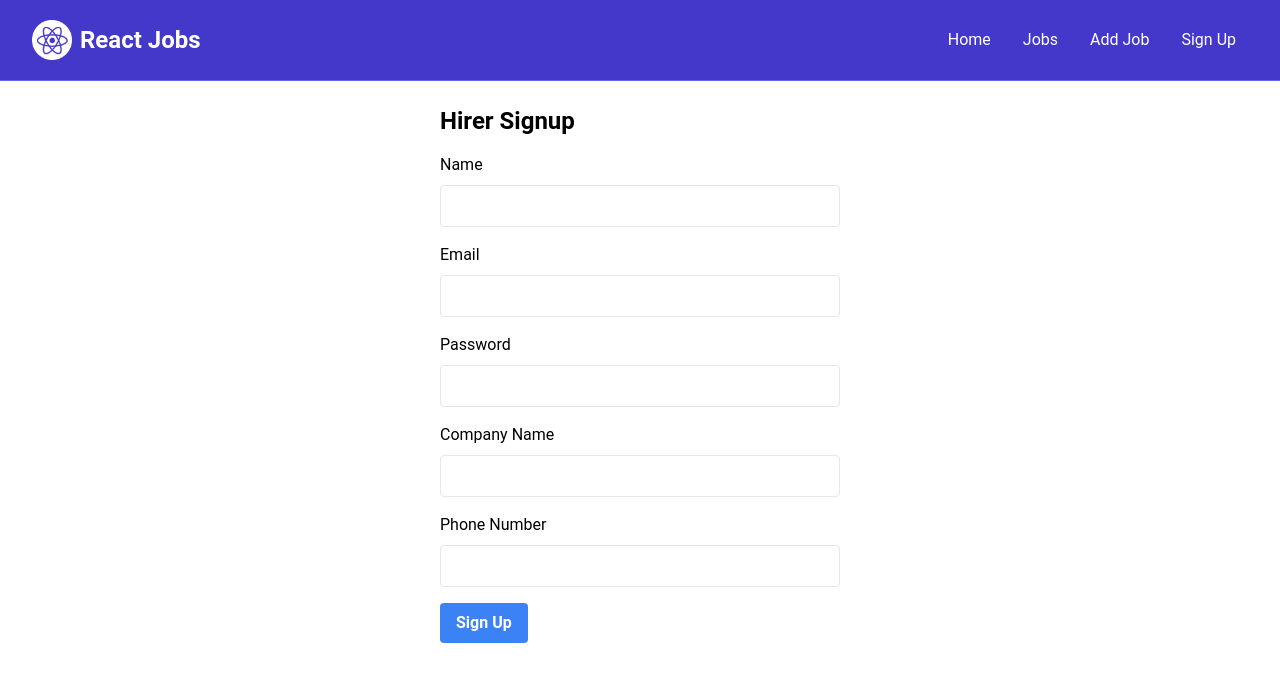
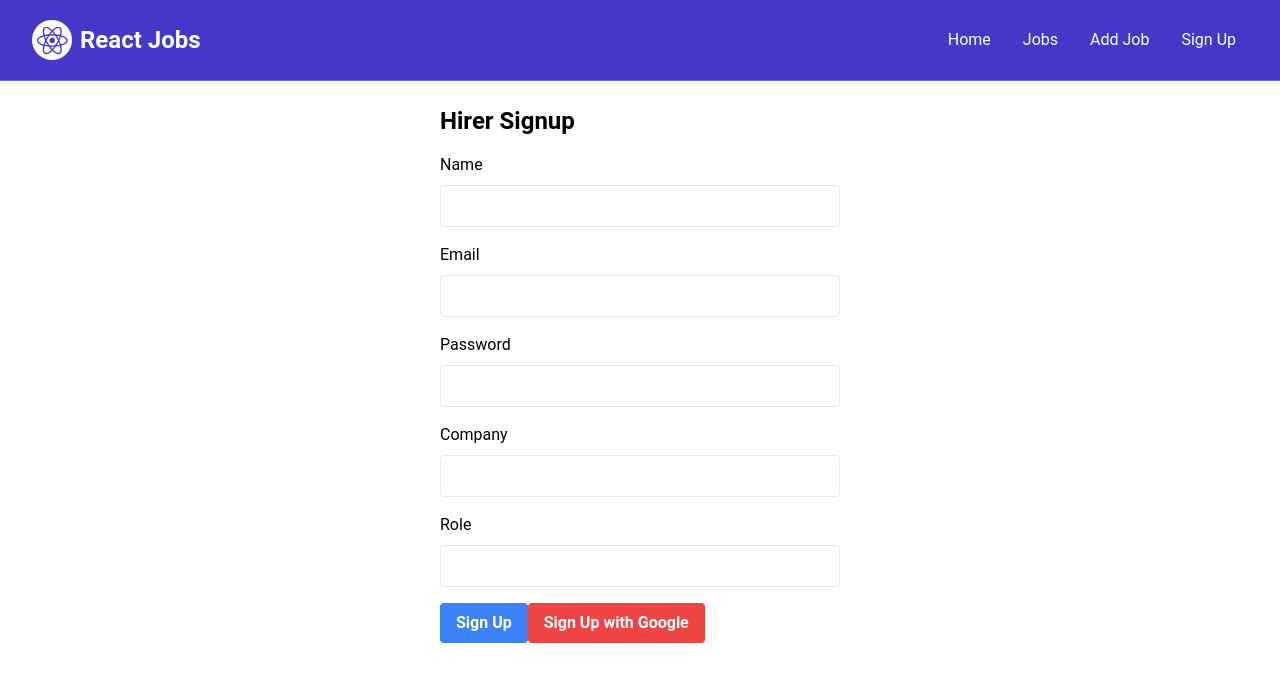
Before and after one commit to hefeholuwah/JOBBER, a React (Vite) app: page /signup/hirer in a window 1280 px wide. Shown: the top 682 px of the page. Built offline with nearby package versions, Linux system fonts and the light colour scheme.

Commit message:
added user authentication for signups

```diff
--- a/package.json
+++ b/package.json
@@ -12,6 +12,7 @@
   },
   "dependencies": {
     "axios": "^1.7.7",
+    "firebase": "^10.14.0",
     "prop-types": "^15.8.1",
     "react": "^18.2.0",
     "react-dom": "^18.2.0",
--- a/src/components/DeveloperSignup.jsx
+++ b/src/components/DeveloperSignup.jsx
@@ -1,28 +1,77 @@
-import React, { useState } from 'react';
-import { useNavigate } from 'react-router-dom';
+import { useNavigate } from "react-router-dom";
+import { useState } from "react";
+import {
+  createUserWithEmailAndPassword,
+  signInWithPopup,
+  GoogleAuthProvider,
+} from "firebase/auth";
+import { auth } from "../firebase/firebase"; // Import auth
+import { getDatabase, ref, set } from "firebase/database"; // Import Firebase Database functions
 
 const DeveloperSignupForm = () => {
-    const [name, setName] = useState('');
-    const [email, setEmail] = useState('');
-    const [password, setPassword] = useState('');
-    const [skills, setSkills] = useState('');
-    const [portfolioUrl, setPortfolioUrl] = useState('');
+  const [name, setName] = useState("");
+  const [email, setEmail] = useState("");
+  const [password, setPassword] = useState("");
+  const [skills, setSkills] = useState("");
+  const [portfolioUrl, setPortfolioUrl] = useState("");
   const navigate = useNavigate();
+  const provider = new GoogleAuthProvider(); // Google Auth Provider instance
 
   const handleSubmit = async (event) => {
     event.preventDefault();
     try {
+      // Create user with email and password
+      const userCredential = await createUserWithEmailAndPassword(
+        auth,
+        email,
+        password
+      );
+      const user = userCredential.user;
 
-            console.log('Developer signup form submitted:', {
+      console.log("Developer signup form submitted:", {
         name,
         email,
-                password,
         skills,
         portfolioUrl,
       });
-            navigate('/jobs');
+
+      // Save user data to Realtime Database
+      const db = getDatabase();
+      await set(ref(db, "developers/" + user.uid), {
+        name,
+        email,
+        skills,
+        portfolioUrl,
+      });
+
+      // Redirect after successful signup
+      navigate("/jobs");
     } catch (error) {
-            console.error('Error submitting signup form:', error);
+      console.error("Error submitting signup form:", error);
+    }
+  };
+
+  const handleGoogleSignUp = async () => {
+    try {
+      // Sign in with Google
+      const result = await signInWithPopup(auth, provider);
+      const user = result.user;
+
+      console.log("Google sign-up successful:", user);
+
+      // Save user data to Realtime Database
+      const db = getDatabase();
+      await set(ref(db, "developers/" + user.uid), {
+        name: user.displayName || "Unknown",
+        email: user.email,
+        skills: "Google Sign-up", // You can add skill collection later for Google users
+        portfolioUrl: "",
+      });
+
+      // Redirect after successful signup
+      navigate("/jobs");
+    } catch (error) {
+      console.error("Error during Google sign-up:", error);
     }
   };
 
@@ -30,9 +79,10 @@ const DeveloperSignupForm = () => {
     <form onSubmit={handleSubmit} className="max-w-md mx-auto p-6">
       <h2 className="text-2xl font-bold mb-4">Developer Signup</h2>
 
-
       <div className="mb-4">
-                <label htmlFor="name" className="block mb-2">Name</label>
+        <label htmlFor="name" className="block mb-2">
+          Name
+        </label>
         <input
           type="text"
           id="name"
@@ -43,9 +93,10 @@ const DeveloperSignupForm = () => {
         />
       </div>
 
-
       <div className="mb-4">
-                <label htmlFor="email" className="block mb-2">Email</label>
+        <label htmlFor="email" className="block mb-2">
+          Email
+        </label>
         <input
           type="email"
           id="email"
@@ -56,9 +107,10 @@ const DeveloperSignupForm = () => {
         />
       </div>
 
-
       <div className="mb-4">
-                <label htmlFor="password" className="block mb-2">Password</label>
+        <label htmlFor="password" className="block mb-2">
+          Password
+        </label>
         <input
           type="password"
           id="password"
@@ -69,9 +121,10 @@ const DeveloperSignupForm = () => {
         />
       </div>
 
-
       <div className="mb-4">
-                <label htmlFor="skills" className="block mb-2">Skills</label>
+        <label htmlFor="skills" className="block mb-2">
+          Skills
+        </label>
         <textarea
           id="skills"
           value={skills}
@@ -81,9 +134,10 @@ const DeveloperSignupForm = () => {
         />
       </div>
 
-
       <div className="mb-4">
-                <label htmlFor="portfolioUrl" className="block mb-2">Portfolio URL</label>
+        <label htmlFor="portfolioUrl" className="block mb-2">
+          Portfolio URL
+        </label>
         <input
           type="url"
           id="portfolioUrl"
@@ -96,9 +150,17 @@ const DeveloperSignupForm = () => {
 
       <button
         type="submit"
-                className="bg-blue-500 hover:bg-blue-600 text-white font-bold py-2 px-4 rounded"
+        className="bg-blue-500 hover:bg-blue-600 text-white font-bold py-2 px-4 rounded mb-4"
       >
         Sign Up
+      </button>
+
+      <button
+        type="button"
+        onClick={handleGoogleSignUp}
+        className="bg-red-500 hover:bg-red-600 text-white font-bold py-2 px-4 rounded"
+      >
+        Sign Up with Google
       </button>
     </form>
   );
--- a/src/components/HirerSignup.jsx
+++ b/src/components/HirerSignup.jsx
@@ -1,29 +1,77 @@
-import React, { useState } from 'react';
-import { useNavigate } from 'react-router-dom';
+import { useNavigate } from "react-router-dom";
+import { useState } from "react";
+import {
+  createUserWithEmailAndPassword,
+  signInWithPopup,
+  GoogleAuthProvider,
+} from "firebase/auth";
+import { auth } from "../firebase/firebase"; // Import auth
+import { getDatabase, ref, set } from "firebase/database"; // Import Firebase Database functions
 
 const HirerSignupForm = () => {
-    const [name, setName] = useState('');
-    const [email, setEmail] = useState('');
-    const [password, setPassword] = useState('');
-    const [companyName, setCompanyName] = useState('');
-    const [phoneNumber, setPhoneNumber] = useState('');
+  const [name, setName] = useState("");
+  const [email, setEmail] = useState("");
+  const [password, setPassword] = useState("");
+  const [company, setCompany] = useState("");
+  const [role, setRole] = useState("");
   const navigate = useNavigate();
+  const provider = new GoogleAuthProvider(); // Google Auth Provider instance
 
   const handleSubmit = async (event) => {
     event.preventDefault();
     try {
-            // Here you would typically send a POST request to your server
-            // with the collected form data
-            console.log('Hirer signup form submitted:', {
+      // Create user with email and password
+      const userCredential = await createUserWithEmailAndPassword(
+        auth,
+        email,
+        password
+      );
+      const user = userCredential.user;
+
+      console.log("Hirer signup form submitted:", {
         name,
         email,
-                password,
-                companyName,
-                phoneNumber,
+        company,
+        role,
       });
-            navigate('/jobs'); // Redirect to jobs page after successful signup
+
+      // Save hirer data to Realtime Database
+      const db = getDatabase();
+      await set(ref(db, "hirers/" + user.uid), {
+        name,
+        email,
+        company,
+        role,
+      });
+
+      // Redirect after successful signup
+      navigate("/jobs");
     } catch (error) {
-            console.error('Error submitting signup form:', error);
+      console.error("Error submitting signup form:", error);
+    }
+  };
+
+  const handleGoogleSignUp = async () => {
+    try {
+      // Sign in with Google
+      const result = await signInWithPopup(auth, provider);
+      const user = result.user;
+
+      console.log("Google sign-up successful:", user);
+
+      // Save hirer data to Realtime Database
+      const db = getDatabase();
+      await set(ref(db, "hirers/" + user.uid), {
+        name: user.displayName || "Unknown",
+        email: user.email,
+        company: "Google Sign-up", // You can update company info later
+        role: "Unknown",
+      });
+
+      // Redirect after successful signup
+      navigate("/jobs");
+    } catch (error) {
+      console.error("Error during Google sign-up:", error);
     }
   };
 
@@ -31,9 +79,10 @@ const HirerSignupForm = () => {
     <form onSubmit={handleSubmit} className="max-w-md mx-auto p-6">
       <h2 className="text-2xl font-bold mb-4">Hirer Signup</h2>
 
-            {/* Name */}
       <div className="mb-4">
-                <label htmlFor="name" className="block mb-2">Name</label>
+        <label htmlFor="name" className="block mb-2">
+          Name
+        </label>
         <input
           type="text"
           id="name"
@@ -44,9 +93,10 @@ const HirerSignupForm = () => {
         />
       </div>
 
-            {/* Email */}
       <div className="mb-4">
-                <label htmlFor="email" className="block mb-2">Email</label>
+        <label htmlFor="email" className="block mb-2">
+          Email
+        </label>
         <input
           type="email"
           id="email"
@@ -57,9 +107,10 @@ const HirerSignupForm = () => {
         />
       </div>
 
-            {/* Password */}
       <div className="mb-4">
-                <label htmlFor="password" className="block mb-2">Password</label>
+        <label htmlFor="password" className="block mb-2">
+          Password
+        </label>
         <input
           type="password"
           id="password"
@@ -70,27 +121,29 @@ const HirerSignupForm = () => {
         />
       </div>
 
-            {/* Company Name */}
       <div className="mb-4">
-                <label htmlFor="companyName" className="block mb-2">Company Name</label>
+        <label htmlFor="company" className="block mb-2">
+          Company
+        </label>
         <input
           type="text"
-                    id="companyName"
-                    value={companyName}
-                    onChange={(e) => setCompanyName(e.target.value)}
+          id="company"
+          value={company}
+          onChange={(e) => setCompany(e.target.value)}
           required
           className="w-full px-3 py-2 border rounded"
         />
       </div>
 
-            {/* Phone Number */}
       <div className="mb-4">
-                <label htmlFor="phoneNumber" className="block mb-2">Phone Number</label>
+        <label htmlFor="role" className="block mb-2">
+          Role
+        </label>
         <input
-                    type="tel"
-                    id="phoneNumber"
-                    value={phoneNumber}
-                    onChange={(e) => setPhoneNumber(e.target.value)}
+          type="text"
+          id="role"
+          value={role}
+          onChange={(e) => setRole(e.target.value)}
           required
           className="w-full px-3 py-2 border rounded"
         />
@@ -98,9 +151,17 @@ const HirerSignupForm = () => {
 
       <button
         type="submit"
-                className="bg-blue-500 hover:bg-blue-600 text-white font-bold py-2 px-4 rounded"
+        className="bg-blue-500 hover:bg-blue-600 text-white font-bold py-2 px-4 rounded mb-4"
       >
         Sign Up
+      </button>
+
+      <button
+        type="button"
+        onClick={handleGoogleSignUp}
+        className="bg-red-500 hover:bg-red-600 text-white font-bold py-2 px-4 rounded"
+      >
+        Sign Up with Google
       </button>
     </form>
   );
--- /dev/null
+++ b/src/firebase/firebase.js
@@ -0,0 +1,24 @@
+// Import the functions you need from the SDKs you need
+import { initializeApp } from "firebase/app";
+import { getAuth } from "firebase/auth";
+// TODO: Add SDKs for Firebase products that you want to use
+// https://firebase.google.com/docs/web/setup#available-libraries
+
+// Your web app's Firebase configuration
+// For Firebase JS SDK v7.20.0 and later, measurementId is optional
+const firebaseConfig = {
+  apiKey: "AIzaSyCFmF9l1QTpOs1AX3uupYav0cY16BTPJrI",
+  authDomain: "jobber-9a010.firebaseapp.com",
+  databaseURL: "https://jobber-9a010-default-rtdb.firebaseio.com",
+  projectId: "jobber-9a010",
+  storageBucket: "jobber-9a010.appspot.com",
+  messagingSenderId: "414650068837",
+  appId: "1:414650068837:web:05086259018f7719fe7b8c",
+  measurementId: "G-6SDVP2KZ76",
+};
+
+// Initialize Firebase
+const app = initializeApp(firebaseConfig);
+const auth = getAuth(app);
+
+export { app, auth };
```
Also changed, not shown: src/components/Hero.jsx (+7 -7 lines), src/components/JobListing.jsx (+29 -4 lines), 1 other file (tests, documents, lock files or other folders). Lines whose indentation alone changed are shown as unchanged.
